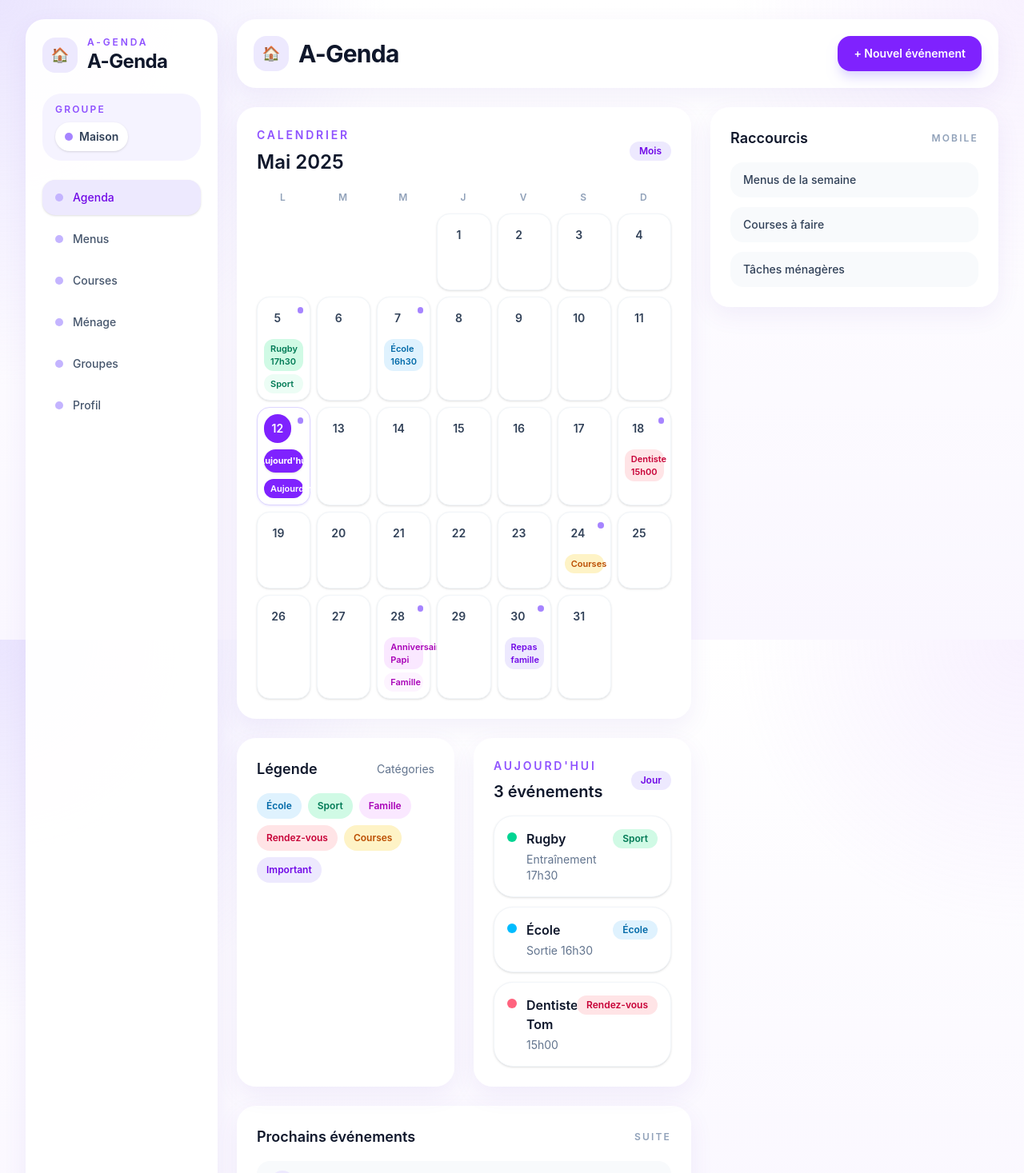
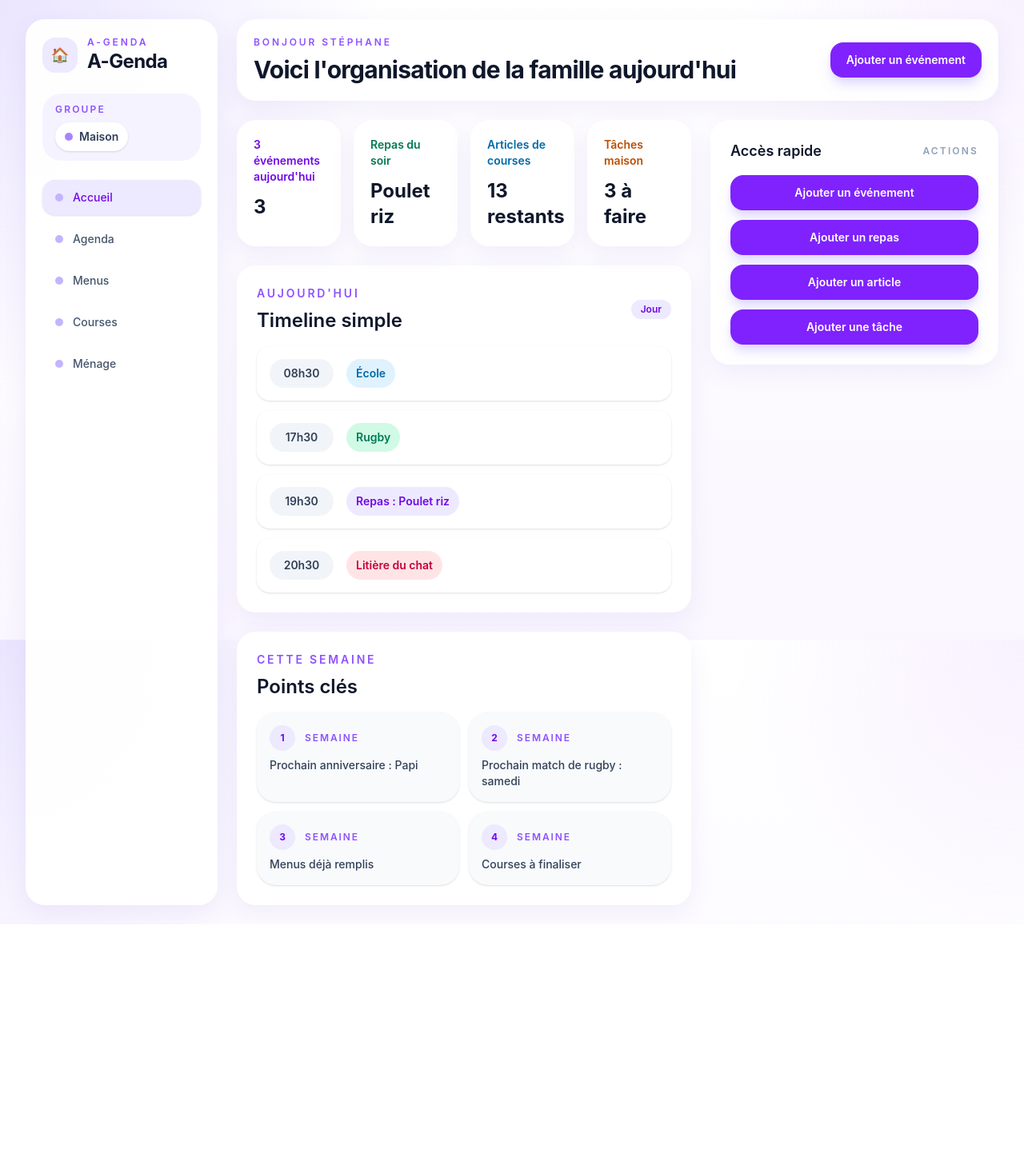
Before and after one commit to StephaneVenier/a-genda, a Next.js app: page / in a window 1280 px wide. Shown: the top 1467 px of the page at 80% size. After the commit the page ends 1156 px from the top, so only its background shows below. Built offline with nearby package versions, Linux system fonts and the light colour scheme.

Commit message:
feat: add home dashboard

```diff
--- a/app/menus/page.tsx
+++ b/app/menus/page.tsx
@@ -103,15 +103,13 @@ export default function MenusPage() {
                     <div className={`rounded-full px-3 py-1 text-xs font-semibold ${item.badge}`}>
                       {item.day}
                     </div>
-                    <span className="text-xs font-medium text-slate-400">
-                      {index + 1}/7
-                    </span>
+                    <span className="text-xs font-medium text-slate-400">{index + 1}/7</span>
                   </div>
 
                   <div className="grid gap-3 sm:grid-cols-2 xl:grid-cols-2">
                     <div className="rounded-2xl bg-white p-4 shadow-sm">
                       <div className="mb-2 flex items-center gap-2 text-sm font-semibold text-slate-900">
-                        <span>🍽️</span>
+                        <span>🥗</span>
                         Midi
                       </div>
                       <p className="text-sm text-slate-600">{item.midi}</p>
@@ -119,7 +117,7 @@ export default function MenusPage() {
 
                     <div className="rounded-2xl bg-white p-4 shadow-sm">
                       <div className="mb-2 flex items-center gap-2 text-sm font-semibold text-slate-900">
-                        <span>🌙</span>
+                        <span>🍲</span>
                         Soir
                       </div>
                       <p className="text-sm text-slate-600">{item.soir}</p>
--- a/app/page.tsx
+++ b/app/page.tsx
@@ -1,72 +1,36 @@
 import Link from "next/link";
 
-const calendarDays = [
-  "", "", "", "1", "2", "3", "4",
-  "5", "6", "7", "8", "9", "10", "11",
-  "12", "13", "14", "15", "16", "17", "18",
-  "19", "20", "21", "22", "23", "24", "25",
-  "26", "27", "28", "29", "30", "31", "",
+const summaryCards = [
+  { title: "3 événements aujourd'hui", value: "3", tone: "bg-violet-100 text-violet-700" },
+  { title: "Repas du soir", value: "Poulet riz", tone: "bg-emerald-100 text-emerald-700" },
+  { title: "Articles de courses", value: "13 restants", tone: "bg-sky-100 text-sky-700" },
+  { title: "Tâches maison", value: "3 à faire", tone: "bg-amber-100 text-amber-700" },
 ];
 
-const dayEvents: Record<string, Array<{ label: string; tone: string }>> = {
-  "5": [
-    { label: "Rugby 17h30", tone: "bg-emerald-100 text-emerald-700" },
-    { label: "Sport", tone: "bg-emerald-50 text-emerald-700" },
-  ],
-  "7": [{ label: "École 16h30", tone: "bg-sky-100 text-sky-700" }],
-  "12": [{ label: "Aujourd'hui", tone: "bg-violet-600 text-white" }],
-  "18": [{ label: "Dentiste 15h00", tone: "bg-rose-100 text-rose-700" }],
-  "24": [{ label: "Courses", tone: "bg-amber-100 text-amber-700" }],
-  "28": [
-    { label: "Anniversaire Papi", tone: "bg-fuchsia-100 text-fuchsia-700" },
-    { label: "Famille", tone: "bg-fuchsia-50 text-fuchsia-700" },
-  ],
-  "30": [{ label: "Repas famille", tone: "bg-violet-100 text-violet-700" }],
-};
-
-const todayEvents = [
-  {
-    title: "Rugby",
-    detail: "Entraînement 17h30",
-    badge: "Sport",
-    badgeStyle: "bg-emerald-100 text-emerald-700",
-    dot: "bg-emerald-400",
-  },
-  {
-    title: "École",
-    detail: "Sortie 16h30",
-    badge: "École",
-    badgeStyle: "bg-sky-100 text-sky-700",
-    dot: "bg-sky-400",
-  },
-  {
-    title: "Dentiste Tom",
-    detail: "15h00",
-    badge: "Rendez-vous",
-    badgeStyle: "bg-rose-100 text-rose-700",
-    dot: "bg-rose-400",
-  },
+const timeline = [
+  { time: "08h30", label: "École", tone: "bg-sky-100 text-sky-700" },
+  { time: "17h30", label: "Rugby", tone: "bg-emerald-100 text-emerald-700" },
+  { time: "19h30", label: "Repas : Poulet riz", tone: "bg-violet-100 text-violet-700" },
+  { time: "20h30", label: "Litière du chat", tone: "bg-rose-100 text-rose-700" },
 ];
 
-const upcomingEvents = ["Courses — Passage au supermarché", "Anniversaire Papi", "Repas famille"];
-
-const categories = [
-  { label: "École", style: "bg-sky-100 text-sky-700" },
-  { label: "Sport", style: "bg-emerald-100 text-emerald-700" },
-  { label: "Famille", style: "bg-fuchsia-100 text-fuchsia-700" },
-  { label: "Rendez-vous", style: "bg-rose-100 text-rose-700" },
-  { label: "Courses", style: "bg-amber-100 text-amber-700" },
-  { label: "Important", style: "bg-violet-100 text-violet-700" },
+const weekHighlights = [
+  "Prochain anniversaire : Papi",
+  "Prochain match de rugby : samedi",
+  "Menus déjà remplis",
+  "Courses à finaliser",
 ];
 
-const navItems = ["Agenda", "Menus", "Courses", "Ménage", "Plus"];
+const quickActions = ["Ajouter un événement", "Ajouter un repas", "Ajouter un article", "Ajouter une tâche"];
 
-const slugMap: Record<string, string> = {
-  Agenda: "/",
+const navItems = ["Accueil", "Agenda", "Menus", "Courses", "Ménage"];
+
+const navMap: Record<string, string> = {
+  Accueil: "/",
+  Agenda: "#agenda",
   Menus: "/menus",
   Courses: "/courses",
-  Ménage: "/menage",
-  Plus: "#",
+  "Ménage": "/menage",
 };
 
 export default function HomePage() {
@@ -100,13 +64,13 @@ export default function HomePage() {
             </div>
 
             <nav className="mt-6 space-y-2">
-              {["Agenda", "Menus", "Courses", "Ménage", "Groupes", "Profil"].map((item, index) => (
+              {navItems.map((item, index) => (
                 <Link
                   key={item}
-                  href={item === "Agenda" ? "/" : `/${item.toLowerCase().normalize("NFD").replace(/[\u0300-\u036f]/g, "")}`}
+                  href={navMap[item]}
                   className={[
                     "flex items-center gap-3 rounded-2xl px-4 py-3 text-sm font-medium transition duration-200",
-                    index === 0
+                    item === "Accueil"
                       ? "bg-violet-100 text-violet-700 shadow-sm"
                       : "text-slate-600 hover:-translate-y-0.5 hover:bg-slate-50 hover:text-slate-900 hover:shadow-sm",
                   ].join(" ")}
@@ -116,143 +80,62 @@ export default function HomePage() {
                 </Link>
               ))}
             </nav>
-
-            <div className="mt-auto pt-6">
-              <div className="rounded-3xl bg-gradient-to-br from-violet-50 to-white p-4">
-                <p className="text-sm font-semibold text-slate-900">Planning familial</p>
-                <p className="mt-1 text-sm leading-6 text-slate-500">
-                  Une vue claire pour organiser les repas, les courses et les rendez-vous.
-                </p>
-              </div>
-            </div>
           </div>
         </aside>
 
         <section className="space-y-6 pb-24 lg:pb-0">
           <header className="glass-card flex flex-col gap-4 p-5 sm:flex-row sm:items-center sm:justify-between">
-            <div className="flex items-center gap-3">
-              <div className="flex h-11 w-11 items-center justify-center rounded-2xl bg-violet-100 text-lg">
-                🏠
-              </div>
             <div>
-                <p className="text-xs font-semibold uppercase tracking-[0.24em] text-violet-500 lg:hidden">
-                  A-Genda
+              <p className="text-xs font-semibold uppercase tracking-[0.24em] text-violet-500">
+                Bonjour Stéphane
               </p>
-                <h1 className="text-3xl font-bold tracking-tight text-slate-900">A-Genda</h1>
-                <p className="mt-1 text-sm text-slate-500 lg:hidden">Maison</p>
-              </div>
+              <h1 className="mt-2 text-3xl font-bold tracking-tight text-slate-900">
+                Voici l&apos;organisation de la famille aujourd&apos;hui
+              </h1>
             </div>
 
             <button className="inline-flex items-center justify-center rounded-2xl bg-violet-600 px-5 py-3 text-sm font-semibold text-white shadow-lg shadow-violet-200 transition duration-200 hover:-translate-y-0.5 hover:bg-violet-500 hover:shadow-xl">
-              + Nouvel événement
+              Ajouter un événement
             </button>
           </header>
 
-          <div className="lg:hidden">
-            <div className="glass-card flex items-center justify-between p-4">
-              <div>
-                <p className="text-xs font-semibold uppercase tracking-[0.18em] text-violet-500">
-                  Groupe
-                </p>
-                <p className="mt-1 text-sm font-semibold text-slate-700">Maison</p>
+          <div className="grid gap-6 xl:grid-cols-[minmax(0,1.7fr)_360px]">
+            <section className="space-y-6">
+              <article className="grid gap-4 sm:grid-cols-2 xl:grid-cols-4">
+                {summaryCards.map((card) => (
+                  <div key={card.title} className={`glass-card rounded-3xl p-5 ${card.tone}`}>
+                    <p className="text-sm font-semibold">{card.title}</p>
+                    <p className="mt-3 text-2xl font-bold text-slate-900">{card.value}</p>
                   </div>
-              <div className="inline-flex items-center gap-2 rounded-full bg-violet-50 px-3 py-2 text-sm font-semibold text-violet-700">
-                <span className="h-2.5 w-2.5 rounded-full bg-violet-400" />
-                Sélecteur
-              </div>
-            </div>
-          </div>
+                ))}
+              </article>
 
-          <div className="grid gap-6 xl:grid-cols-[minmax(0,1.8fr)_360px]">
-            <section className="space-y-6">
-              <article className="glass-card p-4 sm:p-5 md:p-6">
-                <div className="mb-4 flex items-center justify-between gap-3">
+              <article className="glass-card p-5 md:p-6">
+                <div className="mb-4 flex items-center justify-between">
                   <div>
                     <p className="text-sm font-semibold uppercase tracking-[0.2em] text-violet-500">
-                      Calendrier
+                      Aujourd&apos;hui
                     </p>
-                    <h2 className="mt-2 text-2xl font-semibold text-slate-900">Mai 2025</h2>
+                    <h2 className="mt-2 text-2xl font-semibold text-slate-900">Timeline simple</h2>
                   </div>
                   <span className="rounded-full bg-violet-100 px-3 py-1 text-xs font-semibold text-violet-700">
-                    Mois
+                    Jour
                   </span>
                 </div>
 
-                <div className="grid grid-cols-7 gap-1.5 sm:gap-2">
-                  {["L", "M", "M", "J", "V", "S", "D"].map((day) => (
+                <div className="space-y-3">
+                  {timeline.map((item) => (
                     <div
-                      key={day}
-                      className="py-1 text-center text-[11px] font-semibold uppercase tracking-[0.18em] text-slate-400 sm:text-xs"
+                      key={item.time}
+                      className="flex items-center gap-4 rounded-2xl bg-white p-4 shadow-sm transition duration-200 hover:-translate-y-0.5 hover:shadow-md"
                     >
-                      {day}
+                      <span className="min-w-20 rounded-full bg-slate-100 px-3 py-2 text-center text-sm font-semibold text-slate-700">
+                        {item.time}
+                      </span>
+                      <span className={`rounded-full px-3 py-2 text-sm font-semibold ${item.tone}`}>
+                        {item.label}
+                      </span>
                     </div>
-                  ))}
-                  {calendarDays.map((day, index) => {
-                    const isToday = day === "12";
-                    const events = dayEvents[day] ?? [];
-                    return (
-                      <div
-                        key={`${day}-${index}`}
-                        className={[
-                          "min-h-20 rounded-2xl border p-1.5 transition duration-200 sm:min-h-24 sm:p-2",
-                          day ? "border-slate-100 bg-white shadow-sm hover:-translate-y-0.5 hover:shadow-md" : "border-transparent bg-transparent",
-                          isToday ? "border-violet-200 bg-violet-50/80 shadow-md shadow-violet-100" : "",
-                        ].join(" ")}
-                      >
-                        {day ? (
-                          <>
-                            <div className="flex items-start justify-between gap-2">
-                              <span
-                                className={[
-                                  "inline-flex h-8 w-8 items-center justify-center rounded-full text-sm font-semibold sm:h-9 sm:w-9",
-                                  isToday ? "bg-violet-600 text-white" : "text-slate-700",
-                                ].join(" ")}
-                              >
-                                {day}
-                              </span>
-                              {events.length > 0 ? (
-                                <span className="mt-1 h-2 w-2 rounded-full bg-violet-400" />
-                              ) : null}
-                            </div>
-                            {isToday ? (
-                              <p className="mt-2 inline-flex w-full items-center justify-center rounded-2xl bg-violet-600 px-2 py-1.5 text-[10px] font-bold text-white shadow-sm sm:text-[11px]">
-                                Aujourd&apos;hui
-                              </p>
-                            ) : null}
-                            {events.length > 0 ? (
-                              <div className="mt-2 space-y-1">
-                                {events.map((event) => (
-                                  <div
-                                    key={event.label}
-                                    className={`rounded-xl px-2 py-1 text-[10px] font-semibold leading-4 sm:text-[11px] ${event.tone}`}
-                                  >
-                                    {event.label}
-                                  </div>
-                                ))}
-                              </div>
-                            ) : null}
-                          </>
-                        ) : null}
-                      </div>
-                    );
-                  })}
-                </div>
-              </article>
-
-              <div className="grid gap-6 md:grid-cols-2">
-                <article className="glass-card p-5 md:p-6">
-                  <div className="mb-4 flex items-center justify-between">
-                    <h3 className="text-lg font-semibold text-slate-900">Légende</h3>
-                    <span className="text-sm text-slate-500">Catégories</span>
-                  </div>
-                  <div className="flex flex-wrap gap-2">
-                    {categories.map((category) => (
-                      <span
-                        key={category.label}
-                        className={`rounded-full px-3 py-2 text-xs font-semibold ${category.style}`}
-                      >
-                        {category.label}
-                      </span>
                   ))}
                 </div>
               </article>
@@ -261,53 +144,26 @@ export default function HomePage() {
                 <div className="mb-4 flex items-center justify-between">
                   <div>
                     <p className="text-sm font-semibold uppercase tracking-[0.2em] text-violet-500">
-                        Aujourd&apos;hui
+                      Cette semaine
                     </p>
-                      <h3 className="mt-2 text-xl font-semibold text-slate-900">3 événements</h3>
+                    <h2 className="mt-2 text-2xl font-semibold text-slate-900">Points clés</h2>
                   </div>
-                    <span className="rounded-full bg-violet-100 px-3 py-1 text-xs font-semibold text-violet-700">
-                      Jour
-                    </span>
                 </div>
 
-                  <div className="space-y-3">
-                    {todayEvents.map((event) => (
-                      <article
-                        key={event.title}
-                        className="rounded-3xl border border-slate-100 bg-white p-3.5 shadow-sm transition duration-200 hover:-translate-y-0.5 hover:shadow-md sm:p-4"
-                      >
-                        <div className="flex items-start gap-3">
-                          <span className={`mt-1 h-3 w-3 rounded-full ${event.dot}`} />
-                          <div className="min-w-0 flex-1">
-                            <h4 className="font-semibold text-slate-900">{event.title}</h4>
-                            <p className="mt-1 text-sm text-slate-500">{event.detail}</p>
-                          </div>
-                          <span className={`rounded-full px-3 py-1 text-xs font-semibold ${event.badgeStyle}`}>
-                            {event.badge}
-                          </span>
-                        </div>
-                      </article>
-                    ))}
-                  </div>
-                </article>
-              </div>
-
-              <article className="glass-card p-5 md:p-6">
-                <div className="mb-4 flex items-center justify-between">
-                  <h3 className="text-lg font-semibold text-slate-900">Prochains événements</h3>
-                  <span className="text-xs font-semibold uppercase tracking-[0.18em] text-slate-400">
-                    Suite
-                  </span>
-                </div>
-                <div className="space-y-3">
-                  {upcomingEvents.map((item, index) => (
+                <div className="grid gap-3 md:grid-cols-2">
+                  {weekHighlights.map((item, index) => (
                     <div
                       key={item}
-                      className="flex items-center gap-3 rounded-2xl bg-slate-50 px-4 py-3 text-sm font-medium text-slate-700 transition duration-200 hover:-translate-y-0.5 hover:bg-white hover:shadow-sm"
+                      className="rounded-3xl bg-slate-50 px-4 py-4 text-sm font-medium text-slate-700 shadow-sm transition duration-200 hover:-translate-y-0.5 hover:bg-white hover:shadow-md"
                     >
+                      <div className="mb-2 flex items-center gap-3">
                         <span className="flex h-8 w-8 items-center justify-center rounded-full bg-violet-100 text-xs font-bold text-violet-700">
                           {index + 1}
                         </span>
+                        <span className="text-xs font-semibold uppercase tracking-[0.16em] text-violet-500">
+                          Semaine
+                        </span>
+                      </div>
                       {item}
                     </div>
                   ))}
@@ -318,19 +174,20 @@ export default function HomePage() {
             <aside className="space-y-6">
               <article className="glass-card p-5 md:p-6">
                 <div className="mb-4 flex items-center justify-between">
-                  <h3 className="text-lg font-semibold text-slate-900">Raccourcis</h3>
+                  <h3 className="text-lg font-semibold text-slate-900">Accès rapide</h3>
                   <span className="text-xs font-semibold uppercase tracking-[0.18em] text-slate-400">
-                    Mobile
+                    Actions
                   </span>
                 </div>
+
                 <div className="space-y-3">
-                  {["Menus de la semaine", "Courses à faire", "Tâches ménagères"].map((item) => (
-                    <div
-                      key={item}
-                      className="rounded-2xl bg-slate-50 px-4 py-3 text-sm font-medium text-slate-700 transition duration-200 hover:-translate-y-0.5 hover:bg-white hover:shadow-sm"
+                  {quickActions.map((action) => (
+                    <button
+                      key={action}
+                      className="w-full rounded-2xl bg-violet-600 px-4 py-3 text-sm font-semibold text-white shadow-lg shadow-violet-200 transition duration-200 hover:-translate-y-0.5 hover:bg-violet-500 hover:shadow-xl"
                     >
-                      {item}
-                    </div>
+                      {action}
+                    </button>
                   ))}
                 </div>
               </article>
@@ -341,31 +198,21 @@ export default function HomePage() {
 
       <nav className="fixed inset-x-0 bottom-0 z-20 border-t border-white/70 bg-white/92 px-3 pb-[max(0.5rem,env(safe-area-inset-bottom))] pt-2 backdrop-blur-xl lg:hidden">
         <div className="mx-auto grid max-w-3xl grid-cols-5 items-end gap-1">
-          {navItems.map((item) => {
-            const isPrimary = item === "Agenda";
-            const isCenter = item === "Plus";
-            return (
+          {navItems.map((item) => (
             <Link
               key={item}
-                href={slugMap[item]}
+              href={navMap[item]}
               className={[
                 "flex flex-col items-center justify-end rounded-2xl px-2 py-2 text-[11px] font-medium transition duration-200",
-                  isPrimary
+                item === "Accueil"
                   ? "bg-violet-100 text-violet-700 shadow-sm"
                   : "text-slate-500 hover:-translate-y-0.5 hover:bg-slate-50 hover:text-slate-900",
               ].join(" ")}
             >
-                {isCenter ? (
-                  <span className="mb-1 -mt-5 flex h-12 w-12 items-center justify-center rounded-full bg-violet-600 text-base font-bold text-white shadow-lg shadow-violet-200 ring-4 ring-white">
-                    +
-                  </span>
-                ) : (
               <span className="mb-1 h-2 w-2 rounded-full bg-violet-300" />
-                )}
               {item}
             </Link>
-            );
-          })}
+          ))}
         </div>
       </nav>
     </main>
```
Lines whose indentation alone changed are shown as unchanged.
